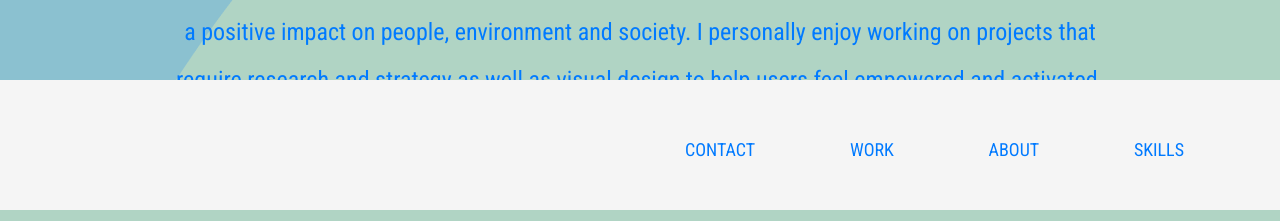
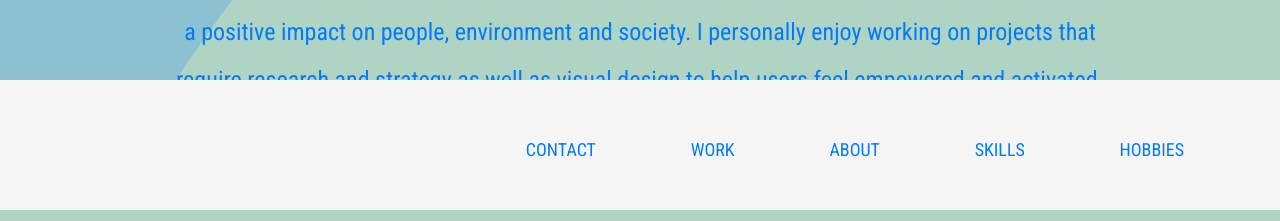
Before and after one commit to Squatch76/wk_17_final_submission, a plain HTML site: page index.html in a window 1280 px wide. Shown: the part 578-799 px from the top of the page. Drawn offline with Linux system fonts and the light colour scheme; a web font is replaced by a local one.

Commit message:
Update index.html
added hobbies

```diff
--- a/index.html
+++ b/index.html
@@ -47,6 +47,7 @@
                 <li><a href="#">Work</a></li>
                 <li><a href="#">About</a></li>
                 <li><a href="#">Skills</a></li>
+                <li><a href="#">Hobbies</a></li>
             </ul>
         </nav>
     </div>
```
